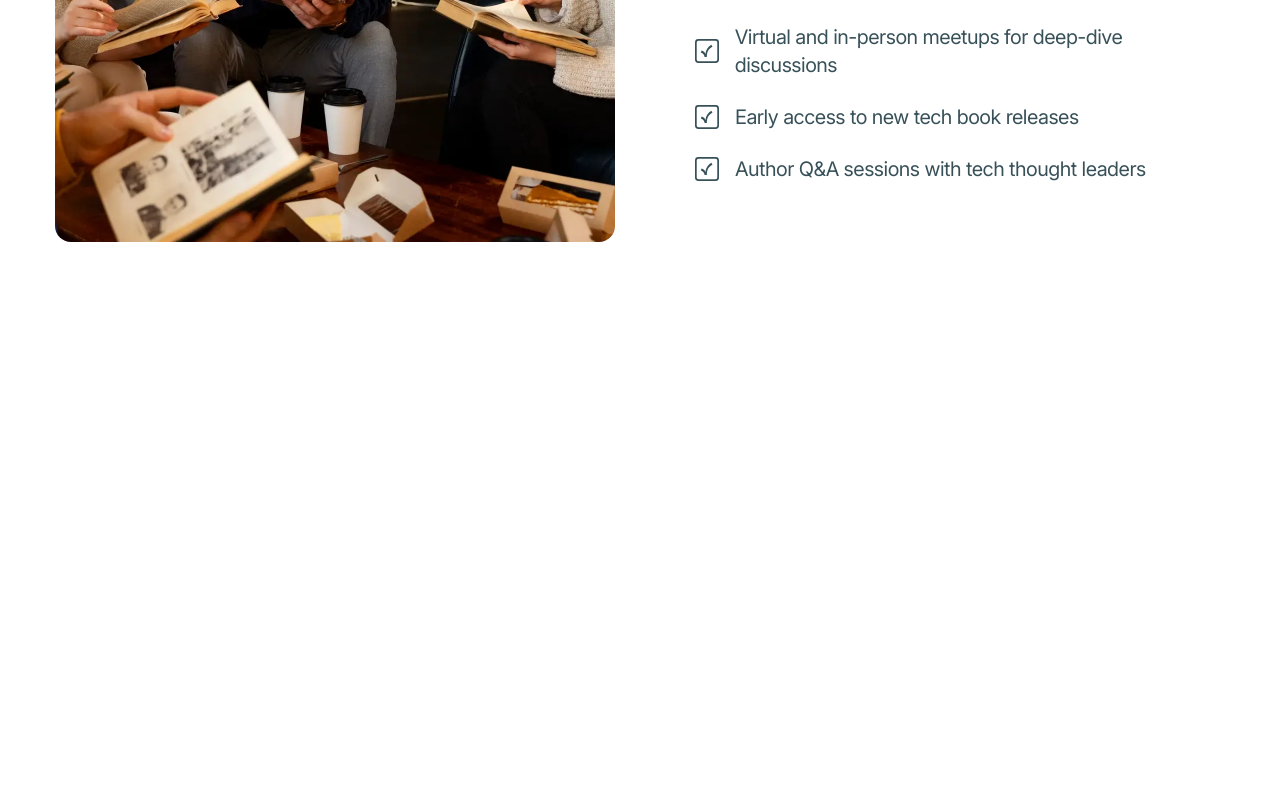
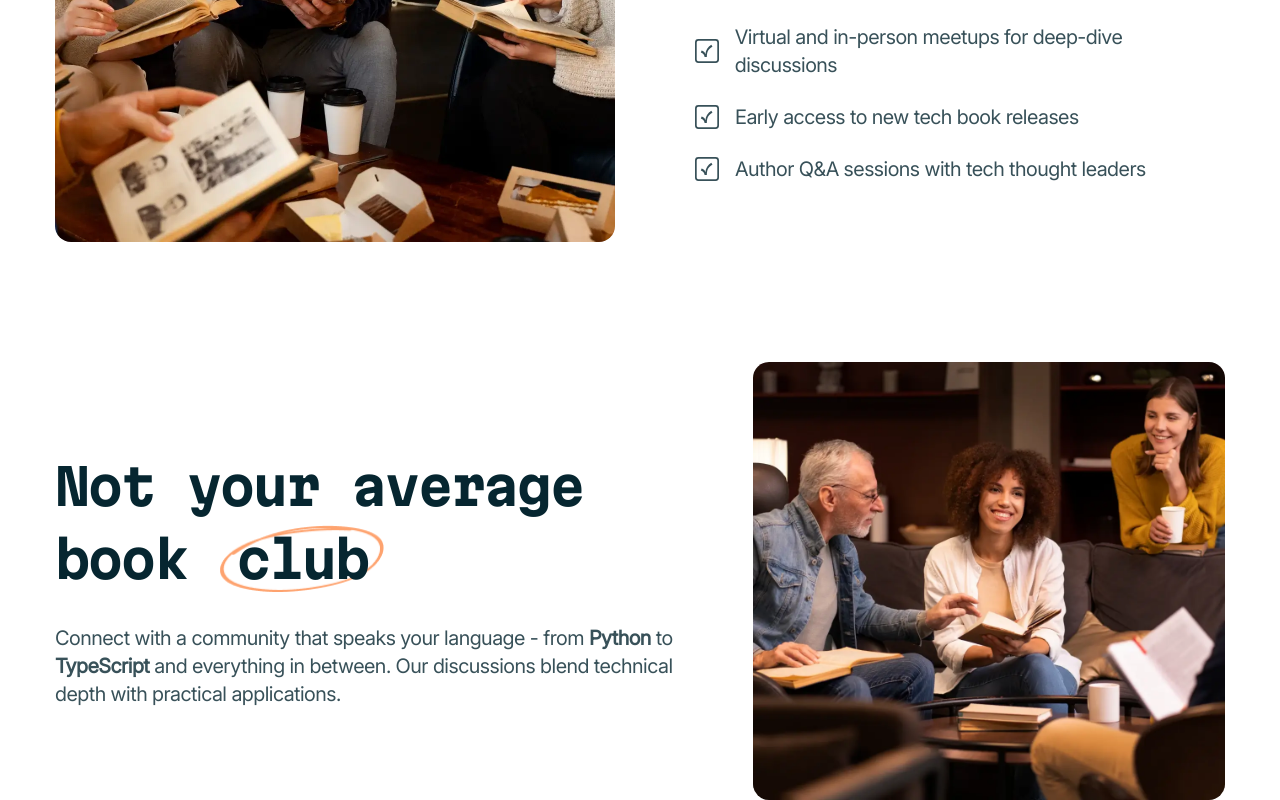
Before and after one commit to phwnganh/tech-book-club-landing-page, a React (Vite) app: page / in a window 1280 px wide. Shown: the part 991-1791 px from the top of the page. Before the commit the page ends 1233 px from the top, so only its background shows below. Built offline with nearby package versions, Linux system fonts and the light colour scheme.

Commit message:
fix: ui membership journey on spacing

```diff
--- a/src/components/MembershipJourneySection.jsx
+++ b/src/components/MembershipJourneySection.jsx
@@ -1,5 +1,6 @@
 import ReadTogetherImage from '../assets/images/image-read-together-desktop.webp'
 import CheckIcon from '../assets/images/icon-check.svg'
+import NotEverageImage from '../assets/images/image-not-average-desktop.webp'
 const MembershipJourneySection = () => {
     const MEMBERSHIP_JOURNEY_ITEMS = [
         {
@@ -20,9 +21,9 @@ const MembershipJourneySection = () => {
         }
     ]
     return (
-        <section className={"max-w-292.5 mx-auto mt-30"}>
-            <div className={"flex flex-col sm:flex-row items-center gap-1000"}>
-                <div className={"flex items-center justify-center max-w-140"}>
+        <section className={"max-w-292.5 mx-auto mt-30 px-4 sm:px-8 md:px-0"}>
+            <div className={"flex flex-col-reverse md:flex-row items-center gap-500 md:gap-1000"}>
+                <div className={"flex items-center justify-center w-full md:max-w-140"}>
                     <img src={ReadTogetherImage} alt="ReadTogether" className={"rounded-16"}/>
                 </div>
                 <div className={"flex flex-col gap-400"}>
@@ -37,8 +38,17 @@ const MembershipJourneySection = () => {
                                 <p className={"text-neutral-700 text-preset-5-font-size font-preset-5-font-family font-preset-5-mobile-font-weight sm:font-normal leading-preset-5-line-height tracking-preset-5-letter-spacing"}>{item.label}</p>
                             </div>
                         ))}
+                    </div>
+                </div>
+            </div>
 
-                    </div>
+            <div className={"mt-16 sm:mt-20 md:mt-30 flex flex-col md:flex-row items-center gap-500 md:gap-1000"}>
+                <div className={"flex flex-col gap-6"}>
+                        <h2 className={"font-preset-2-font-weight font-preset-text-2-font-family text-preset-2-mobile-font-size sm:text-preset-2-font-size leading-preset-2-line-height tracking-preset-2-letter-spacing text-neutral-900"}>Not your average book <span className={"inline-flex pattern-circle bg-no-repeat bg-contain bg-center px-4 py-2"}>club</span></h2>
+                    <p className={"text-neutral-700 text-preset-5-font-size font-preset-5-font-family font-preset-5-mobile-font-weight sm:font-normal leading-preset-5-line-height tracking-preset-5-letter-spacing"}>Connect with a community that speaks your language - from <span className={"font-preset-5-mobile-font-weight"}>Python</span> to <span className={"font-preset-5-mobile-font-weight"}>TypeScript</span> and everything in between. Our discussions blend technical depth with practical applications.</p>
+                </div>
+                <div className={"flex items-center justify-center w-full md:max-w-140"}>
+                    <img src={NotEverageImage} alt={"not-average-image"} className={"rounded-16"}/>
                 </div>
             </div>
         </section>
--- a/src/index.css
+++ b/src/index.css
@@ -118,4 +118,8 @@
     background-clip: text;
     color: transparent;
   }
+
+  .pattern-circle{
+    background-image: url("./assets/images/pattern-circle.png");
+  }
 }
```
